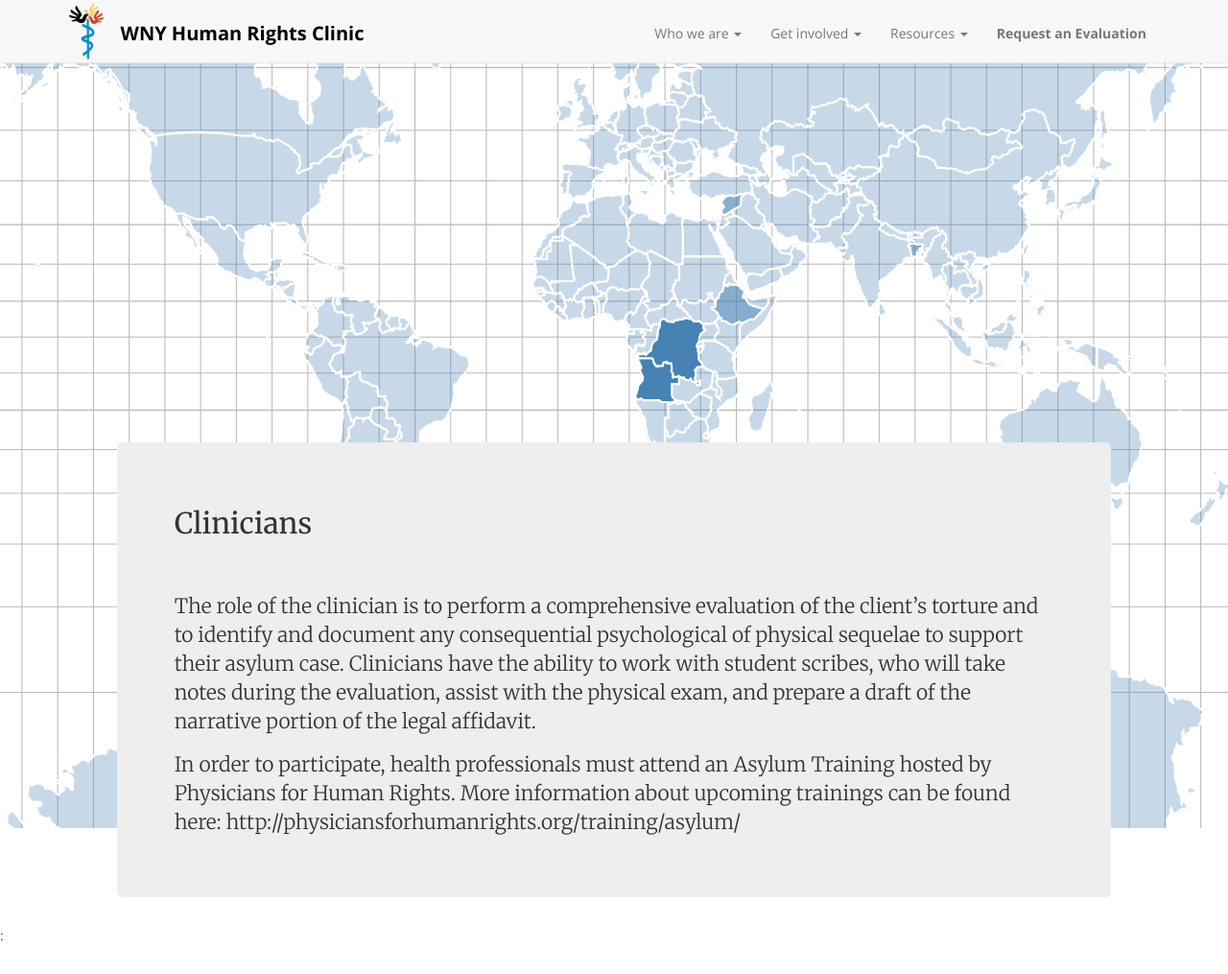
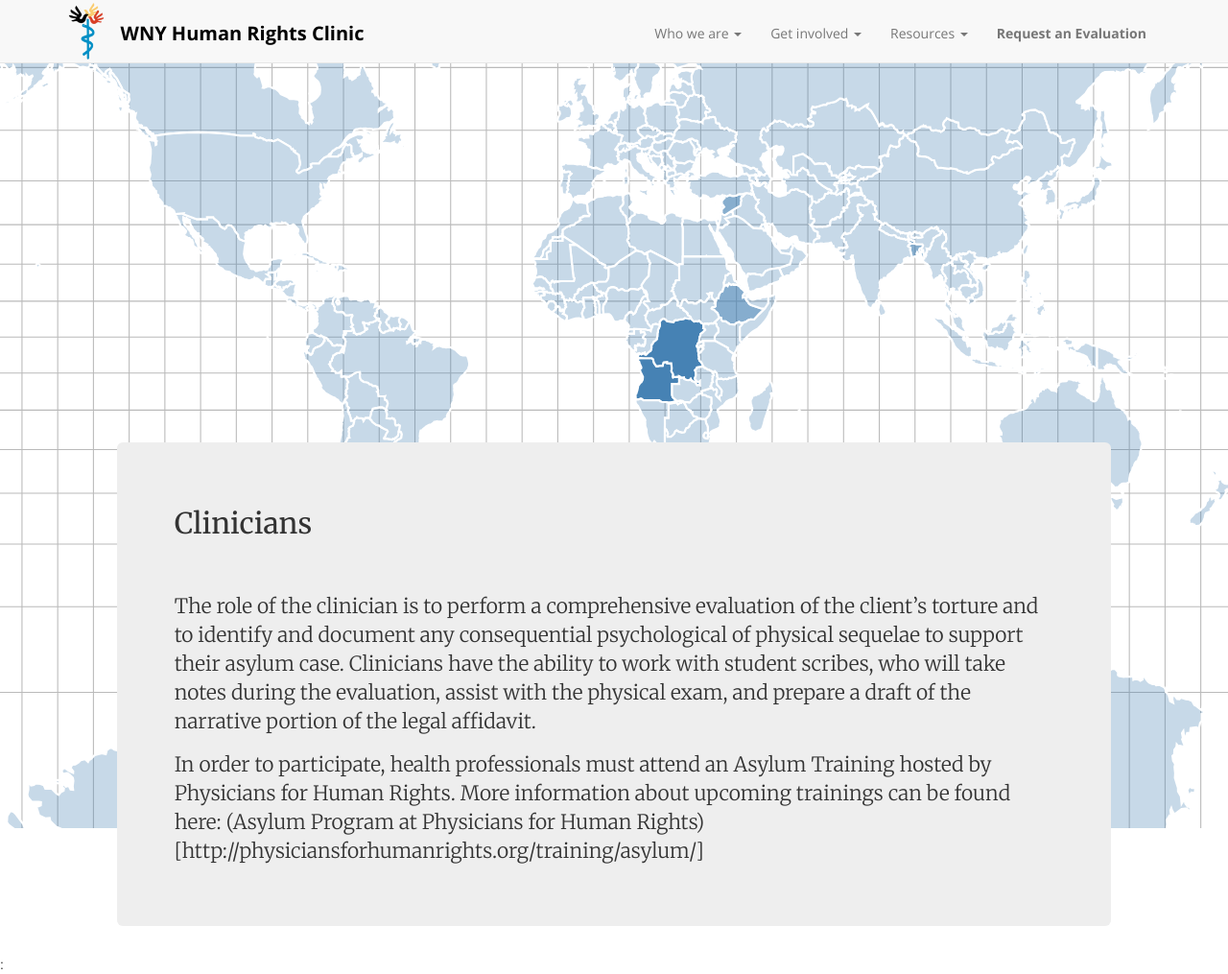
Before and after one commit to bquarant/wnyhrc, a Jekyll site: the page built from clinicians.md, in a window 1280 px wide and 1015 px high. Shown: the whole window at 96% size. Built offline with Jekyll 4.4.1, drawn with Linux system fonts in a browser that asks for light colours; comment, search, counter and statistics services are not loaded.

```diff
--- a/clinicians.md
+++ b/clinicians.md
@@ -8,5 +8,4 @@
 The role of the clinician is to perform a comprehensive evaluation of the client's torture and to identify and document any consequential psychological of physical sequelae to support their asylum case. Clinicians have the ability to work with student scribes, who will take notes during the evaluation, assist with the physical exam, and prepare a draft of the narrative portion of the legal affidavit.
 
 In order to participate, health professionals must attend an Asylum Training hosted by Physicians for Human Rights.
-More information about upcoming trainings can be found here:
-http://physiciansforhumanrights.org/training/asylum/
+More information about upcoming trainings can be found here: (Asylum Program at Physicians for Human Rights)[http://physiciansforhumanrights.org/training/asylum/]
```
Also changed, not shown: 1 other file.
